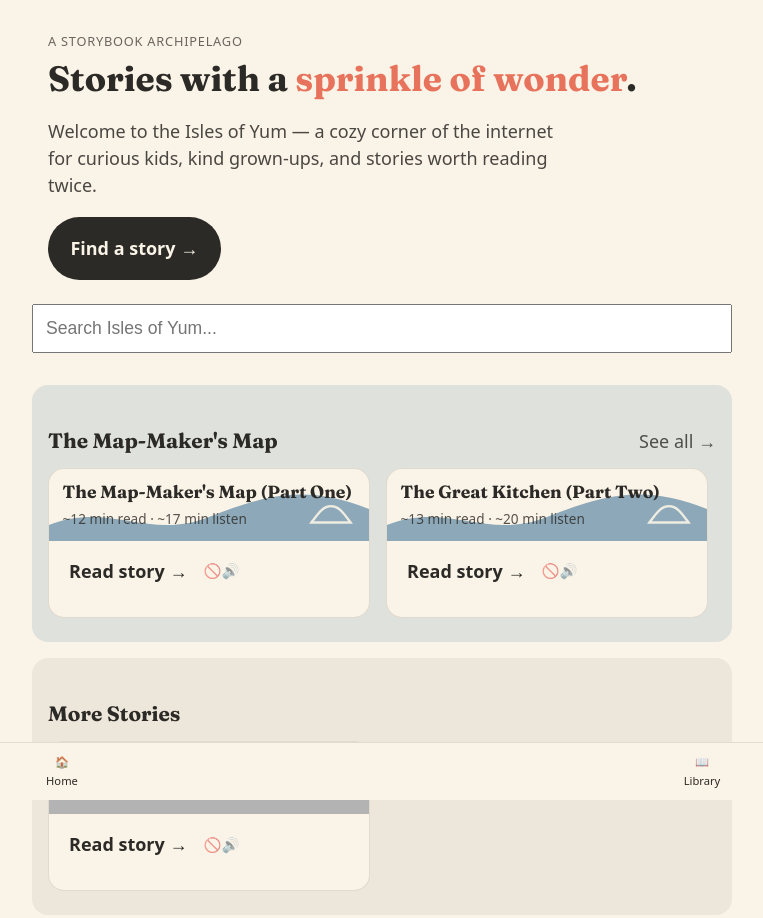
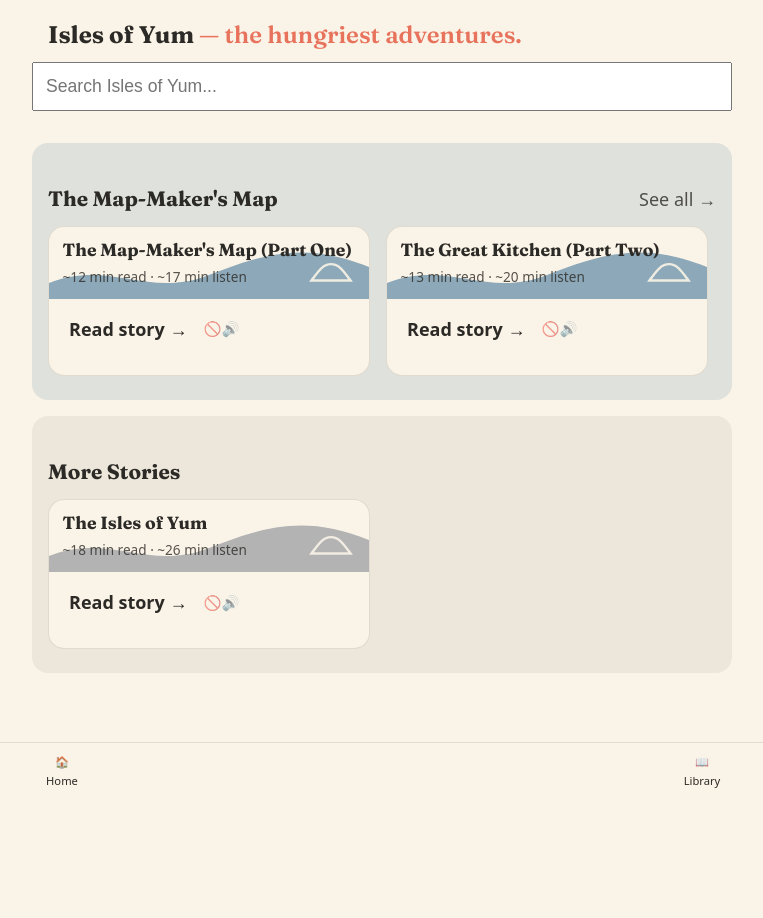
Before and after one commit to RobertBeverton/isles-of-yum, an Eleventy site: page site/index.njk in a window 1280 px wide. Shown: the whole page, without its empty margins (258-1021 px from the left). After the commit the page ends 800 px from the top, so only its background shows below. Built offline with nearby package versions, Linux system fonts and the light colour scheme; Eleventy itself is replaced by a stand-in of ours; files that its build step writes are made by us from their sources.

Commit message:
style: shrink homepage hero to a single line

```diff
--- a/site/assets/style.css
+++ b/site/assets/style.css
@@ -182,17 +182,9 @@ body.has-mini-player main { padding-bottom: calc(var(--tab-bar-height) + 1.5rem
 }
 .tab-bar-item { display: flex; flex-direction: column; align-items: center; gap: 0.15rem; text-decoration: none; color: inherit; font-size: 0.7rem; min-height: 44px; min-width: 44px; justify-content: center; }
 
-.hero { padding: 2rem 1rem 1.5rem; }
-.hero .eyebrow { text-transform: uppercase; font-size: 0.8rem; letter-spacing: 0.06em; opacity: 0.7; margin: 0; }
-.hero h1 { font-size: 2.2rem; line-height: 1.15; margin: 0.5rem 0 1rem; }
-.hero h1 .accent { color: var(--coral); }
-.hero-lede { opacity: 0.85; max-width: 32rem; }
-.primary-cta {
-  display: inline-flex; min-height: 44px; align-items: center;
-  padding: 0.6rem 1.4rem; border-radius: 999px;
-  background: var(--ink); color: var(--paper); text-decoration: none; font-weight: 600;
-}
-@media (prefers-color-scheme: dark) { .primary-cta { background: var(--ink-dark); color: var(--paper-dark); } }
+.hero { padding: 1.25rem 1rem 0.75rem; }
+.hero h1 { font-size: 1.5rem; line-height: 1.25; margin: 0; font-weight: 700; }
+.hero h1 .accent { color: var(--coral); font-weight: 600; }
 
 .series-row-heading { display: flex; align-items: baseline; justify-content: space-between; gap: 1rem; }
 .see-all { text-decoration: none; color: inherit; opacity: 0.8; white-space: nowrap; min-height: 44px; display: inline-flex; align-items: center; }
--- a/site/index.njk
+++ b/site/index.njk
@@ -3,10 +3,7 @@ layout: base.njk
 title: Library
 ---
 <section class="hero">
-  <p class="eyebrow">A storybook archipelago</p>
-  <h1 class="display">Stories with a <span class="accent">sprinkle of wonder</span>.</h1>
-  <p class="hero-lede">Welcome to the Isles of Yum — a cozy corner of the internet for curious kids, kind grown-ups, and stories worth reading twice.</p>
-  <a class="primary-cta" href="#stories">Find a story →</a>
+  <h1 class="display">Isles of Yum <span class="accent">— the hungriest adventures.</span></h1>
 </section>
 
 <input type="search" id="search-box" placeholder="Search Isles of Yum..." aria-label="Search stories">
```
